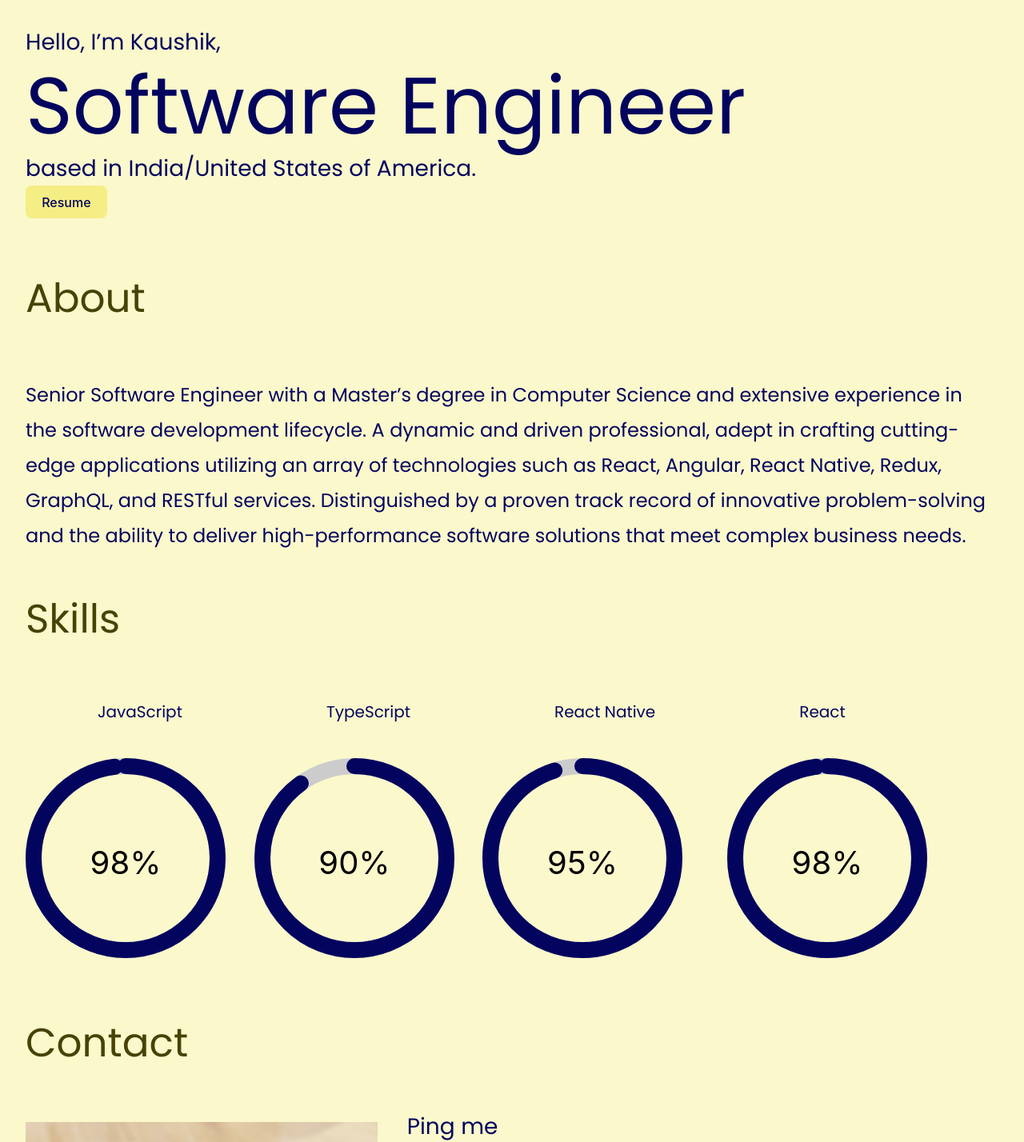
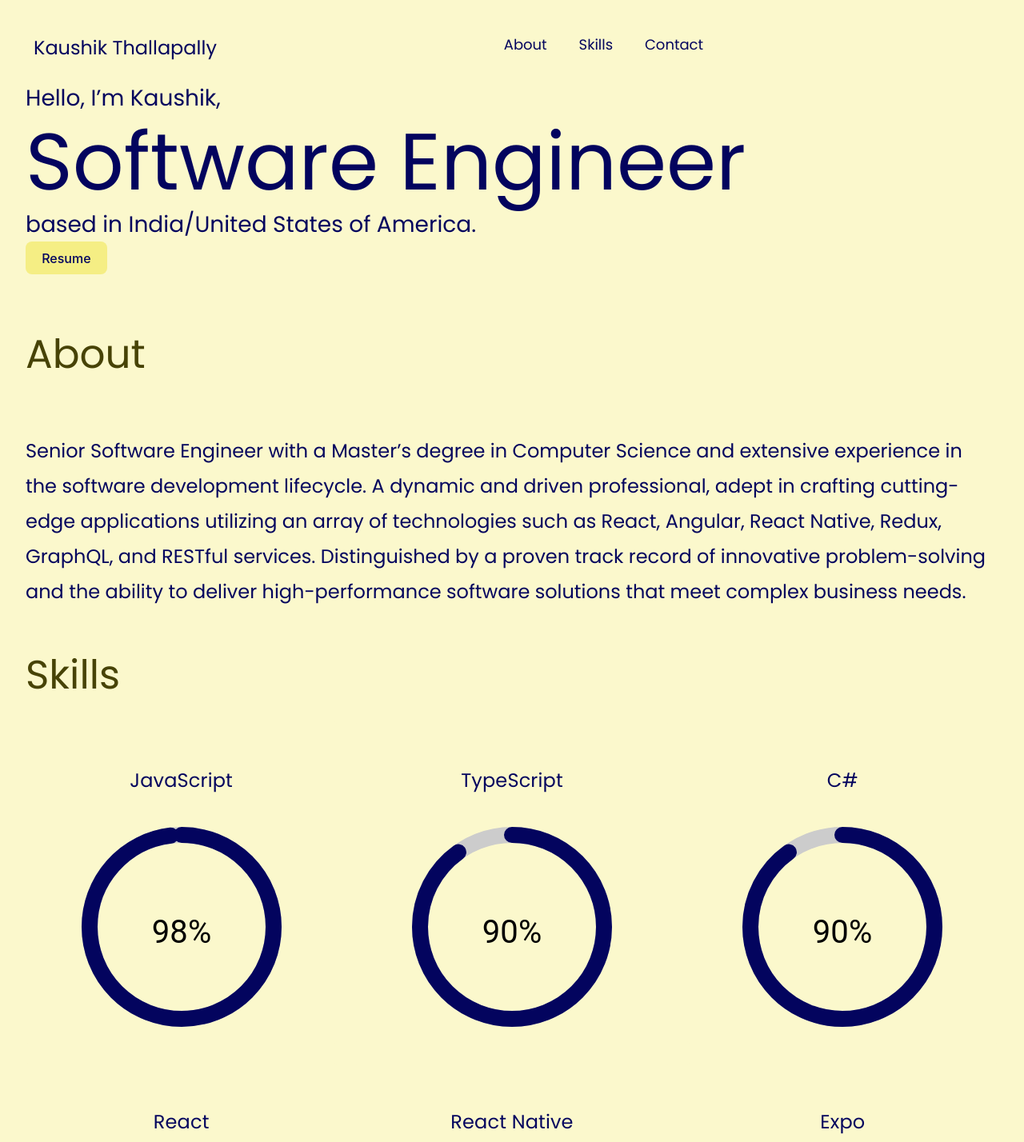
Before and after one commit to kaushik1094/kaushik-personal-portfolio, a React (Vite) app: page / in a window 1280 px wide. Shown: the top 1428 px of the page at 80% size. Built offline with nearby package versions, Linux system fonts and the light colour scheme.

Commit message:
Created Header and hooked contact form with EmailJs

```diff
--- a/src/App.css
+++ b/src/App.css
@@ -1,3 +1,5 @@
+/* @import "/node_modules/@fortawesome/fontawesome-free/css/all.min.css"; */
+
 #root {
   max-width: 1280px;
   margin: 0 auto;
@@ -75,12 +77,50 @@
 }
 .skill-title {
   color: #03045e;
-  font-size: 20px;
+  font-size: 24px;
   font-family: Poppins;
   font-weight: 800;
   line-height: 116px;
-  word-wrap: break-word;
+  white-space: nowrap;
   padding: 0 90px;
+}
+
+.header {
+  display: flex;
+  justify-content: space-between;
+  height: 50px;
+  padding: 10px;
+  position: sticky;
+  top: 0;
+}
+a:hover {
+  cursor: pointer;
+}
+.header-links a {
+  color: var(--Dark-Blue, #03045e);
+  font-family: Poppins;
+  font-size: 18px;
+  font-style: normal;
+  font-weight: 400;
+  line-height: normal;
+}
+.header-background {
+  background-color: #f9f4a7;
+  box-shadow: 0 -6px 10px 5px rgba(5, 5, 5, 0.5);
+}
+.header-title {
+  color: var(--Dark-Blue, #03045e);
+  font-family: Poppins;
+  font-size: 24px;
+  font-style: normal;
+  font-weight: 800;
+  line-height: normal;
+}
+
+.header-links {
+  display: flex;
+  justify-content: space-between;
+  flex-grow: 0.1;
 }
 
 .skills {
--- a/src/App.jsx
+++ b/src/App.jsx
@@ -2,13 +2,17 @@ import "./App.css";
 import Intro from "./components/Intro";
 import About from "./components/About";
 import Contact from "./components/Contact";
+import Header from "./components/Header";
 
 function App() {
   return (
-    <div className="body-div">
-      <Intro />
-      <About />
-      <Contact />
+    <div>
+      <Header />
+      <div className="body-div">
+        <Intro />
+        <About />
+        <Contact />
+      </div>
     </div>
   );
 }
--- /dev/null
+++ b/src/components/About/Skills.jsx
@@ -0,0 +1,69 @@
+import { experimentalStyled as styled } from "@mui/material/styles";
+import Box from "@mui/material/Box";
+import Paper from "@mui/material/Paper";
+import Grid from "@mui/material/Grid";
+import CircularProgress from "./CircularProgress";
+
+const Item = styled(Paper)(({ theme }) => ({
+  backgroundColor: "#fbf8cc",
+  ...theme.typography.body2,
+  padding: theme.spacing(2),
+  textAlign: "center",
+  color: theme.palette.text.secondary,
+  boxShadow: "unset",
+}));
+const skills = {
+  languages: [
+    { title: "JavaScript", percentage: 98 },
+    { title: "TypeScript", percentage: 90 },
+    { title: "C#", percentage: 90 },
+  ],
+  frameworks: [
+    { title: "React", percentage: 99 },
+    { title: "React Native", percentage: 98 },
+    { title: "Expo", percentage: 98 },
+    { title: "NodeJS (ExpressJS/HapiJS)", percentage: 90 },
+    { title: "ASP.NET Core", percentage: 85 },
+    { title: "AWS Lightsail/Amplify", percentage: 85 },
+  ],
+};
+export default function Skills() {
+  return (
+    <div id="skills">
+      <Box sx={{ flexGrow: 1 }}>
+        <Grid
+          container
+          spacing={{ xs: 2, md: 3 }}
+          columns={{ xs: 4, sm: 8, md: 12 }}
+        >
+          {skills.languages.map((lan, index) => (
+            <Grid item xs={2} sm={4} md={4} key={index}>
+              <Item>
+                <CircularProgress
+                  size={250}
+                  strokeWidth={20}
+                  percentage={lan.percentage}
+                  color="#03045E"
+                  title={lan.title}
+                />
+              </Item>
+            </Grid>
+          ))}
+          {skills.frameworks.map((lan, index) => (
+            <Grid item xs={2} sm={4} md={4} key={index}>
+              <Item>
+                <CircularProgress
+                  size={250}
+                  strokeWidth={20}
+                  percentage={lan.percentage}
+                  color="#03045E"
+                  title={lan.title}
+                />
+              </Item>
+            </Grid>
+          ))}
+        </Grid>
+      </Box>
+    </div>
+  );
+}
--- a/src/components/About/index.jsx
+++ b/src/components/About/index.jsx
@@ -1,9 +1,7 @@
-import React from "react";
-import CircularProgress from "./CircularProgress";
-
+import Skills from "./Skills";
 export default function About() {
   return (
-    <div>
+    <div id="about">
       <h2 className="about-title">About</h2>
       <p className="about-body">
         Senior Software Engineer with a Master’s degree in Computer Science and
@@ -15,7 +13,7 @@ export default function About() {
         high-performance software solutions that meet complex business needs.
       </p>
       <div className="about-title">Skills</div>
-      <div className="skills">
+      {/* <div className="skills">
         <CircularProgress
           size={250}
           strokeWidth={20}
@@ -44,7 +42,29 @@ export default function About() {
           color="#03045E"
           title={"React"}
         />
-      </div>
+        <CircularProgress
+          size={250}
+          strokeWidth={20}
+          percentage={98}
+          color="#03045E"
+          title={"Redux"}
+        />
+        <CircularProgress
+          size={250}
+          strokeWidth={20}
+          percentage={98}
+          color="#03045E"
+          title={"MobX"}
+        />
+        <CircularProgress
+          size={250}
+          strokeWidth={20}
+          percentage={98}
+          color="#03045E"
+          title={"NodeJs (Express/Hapi)"}
+        />
+      </div> */}
+      <Skills />
     </div>
   );
 }
--- a/src/components/Contact/index.jsx
+++ b/src/components/Contact/index.jsx
@@ -4,7 +4,7 @@ import ContactImageSvg from "./ContactImage";
 
 export default function Contact() {
   return (
-    <div>
+    <div id="contact">
       <h2 className="about-title">Contact</h2>
       <div className="contact-body">
         <ContactImageSvg />
--- /dev/null
+++ b/src/components/Header/index.jsx
@@ -0,0 +1,80 @@
+import { useState } from "react";
+import { FontAwesomeIcon } from "@fortawesome/react-fontawesome";
+import { Link } from "react-scroll";
+import { useScrollDirection } from "../../hooks/useScrollDirection";
+import { useEffect } from "react";
+
+export default function Header() {
+  const scrollDirection = useScrollDirection();
+  const [headerBackground, setHeaderBackground] = useState("header");
+
+  useEffect(() => {
+    if (scrollDirection > 0) {
+      setHeaderBackground("header header-background");
+    } else {
+      setHeaderBackground("header");
+    }
+  }, [scrollDirection]);
+  return (
+    <div className={headerBackground}>
+      <Link
+        activeClass="active"
+        to="/"
+        spy={true}
+        smooth={true}
+        duration={1000}
+        className="header-title"
+      >
+        Kaushik Thallapally
+      </Link>
+      <div className="header-links">
+        {" "}
+        <span>
+          <Link
+            activeClass="active"
+            to="about"
+            spy={true}
+            smooth={true}
+            duration={1000}
+          >
+            About
+          </Link>
+        </span>
+        <span>
+          <Link
+            activeClass="active"
+            to="skills"
+            spy={true}
+            smooth={true}
+            duration={1000}
+          >
+            Skills
+          </Link>
+        </span>
+        <span>
+          <Link
+            activeClass="active"
+            to="contact"
+            spy={true}
+            smooth={true}
+            duration={1000}
+          >
+            Contact
+          </Link>
+        </span>
+      </div>
+      <div className="header-socials">
+        {" "}
+        <a href="">
+          <FontAwesomeIcon icon="fa-brands fa-github" />
+        </a>
+        <a href="">
+          <FontAwesomeIcon icon="fa-brands fa-linkedin-in" />
+        </a>
+        <a href="">
+          <FontAwesomeIcon icon="fa-brands fa-twitter" />
+        </a>
+      </div>
+    </div>
+  );
+}
--- a/src/components/Social/index.css
+++ b/src/components/Social/index.css
@@ -1,5 +1,5 @@
 @import url(https://fonts.googleapis.com/css?family=Lato);
-@import url(https://cdnjs.cloudflare.com/ajax/libs/font-awesome/4.6.3/css/font-awesome.css);
+
 .footer-social-icons {
   /* width: 350px; */
   display: block;
--- /dev/null
+++ b/src/hooks/useScrollDirection.js
@@ -0,0 +1,44 @@
+import * as React from "react";
+
+const THRESHOLD = 0;
+
+const useScrollDirection = () => {
+  const [scrollDirection, setScrollDirection] = React.useState("up");
+
+  const blocking = React.useRef(false);
+  const prevScrollY = React.useRef(0);
+
+  React.useEffect(() => {
+    prevScrollY.current = window.pageYOffset;
+
+    const updateScrollDirection = () => {
+      const scrollY = window.pageYOffset;
+
+      if (Math.abs(scrollY - prevScrollY.current) >= THRESHOLD) {
+        // const newScrollDirection =
+        //   scrollY > prevScrollY.current ? scrollY : "up";
+
+        setScrollDirection(scrollY);
+
+        prevScrollY.current = scrollY > 0 ? scrollY : 0;
+      }
+
+      blocking.current = false;
+    };
+
+    const onScroll = () => {
+      if (!blocking.current) {
+        blocking.current = true;
+        window.requestAnimationFrame(updateScrollDirection);
+      }
+    };
+
+    window.addEventListener("scroll", onScroll);
+
+    return () => window.removeEventListener("scroll", onScroll);
+  }, [scrollDirection]);
+
+  return scrollDirection;
+};
+
+export { useScrollDirection };
--- a/src/index.css
+++ b/src/index.css
@@ -1,3 +1,4 @@
+@import url(https://cdnjs.cloudflare.com/ajax/libs/font-awesome/4.6.3/css/font-awesome.css);
 :root {
   font-family: Inter, system-ui, Avenir, Helvetica, Arial, sans-serif;
   line-height: 1.5;
```
Also changed, not shown: package.json (+8 -1 lines), src/components/Contact/ContactForm.jsx (+46 -11 lines), 1 other file (tests, documents, lock files or other folders).
